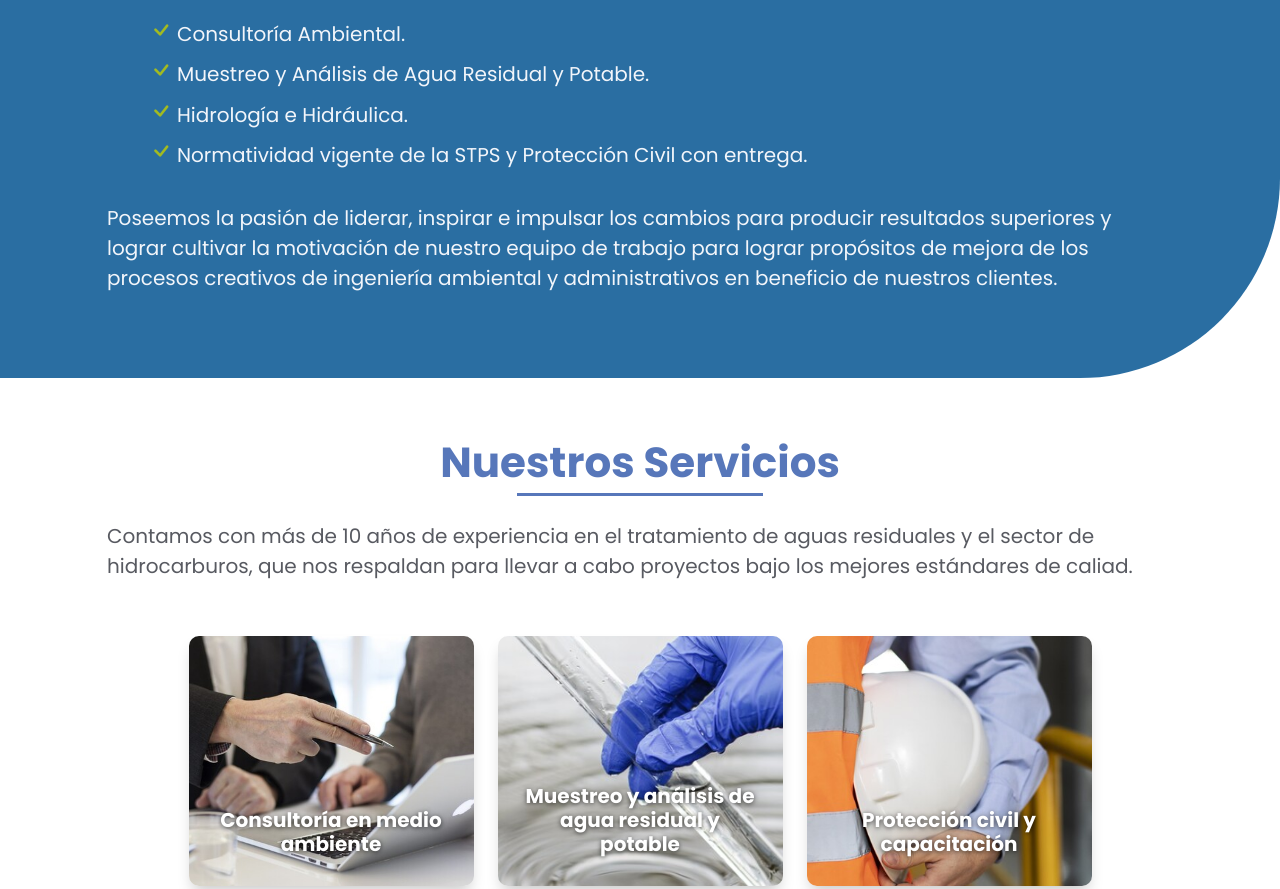
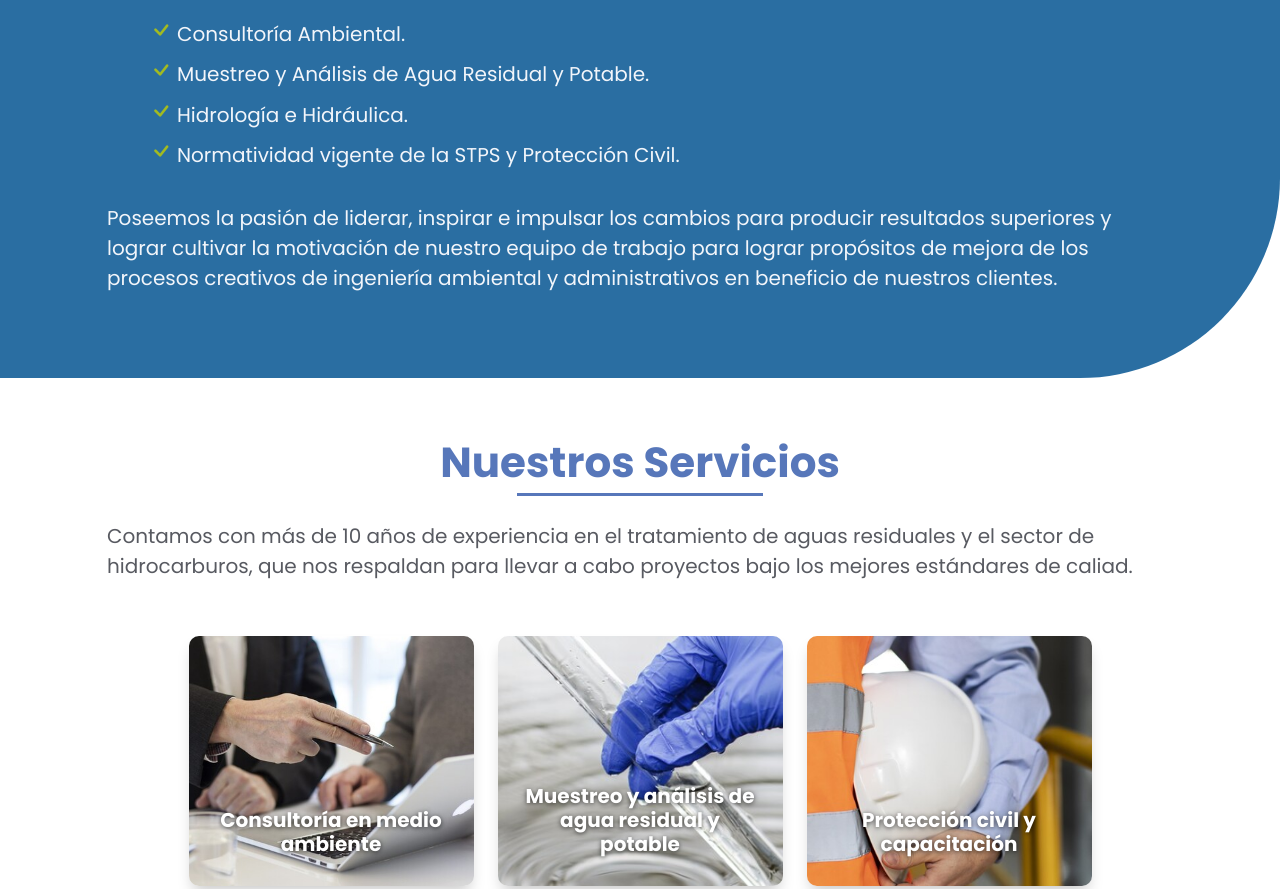
Before and after one commit to JTarangoDev/siia-web, a plain HTML site: page index.html in a window 1280 px wide. Shown: the part 780-1669 px from the top of the page. Drawn offline with Linux system fonts and the light colour scheme.

Commit message:
Small changes in about section info

```diff
--- a/index.html
+++ b/index.html
@@ -85,7 +85,7 @@
             <li data-aos="fade-up" data-aos-delay="200" data-aos-anchor-placement="top-bottom"><i class="bi bi-check"></i>Consultoría Ambiental.</li>
             <li data-aos="fade-up" data-aos-delay="300" data-aos-anchor-placement="top-bottom"><i class="bi bi-check"></i>Muestreo y Análisis de Agua Residual y Potable.</li>
             <li data-aos="fade-up" data-aos-delay="400" data-aos-anchor-placement="top-bottom"><i class="bi bi-check"></i>Hidrología e Hidráulica.</li>
-            <li data-aos="fade-up" data-aos-delay="500" data-aos-anchor-placement="top-bottom"><i class="bi bi-check"></i>Normatividad vigente de la STPS y Protección Civil con entrega.</li>
+            <li data-aos="fade-up" data-aos-delay="500" data-aos-anchor-placement="top-bottom"><i class="bi bi-check"></i>Normatividad vigente de la STPS y Protección Civil.</li>
           </ul>
           <p data-aos="fade-up" data-aos-delay="600" data-aos-anchor-placement="top-bottom">Poseemos la pasión de liderar, inspirar e impulsar los cambios para producir resultados superiores y lograr cultivar la motivación de nuestro equipo de trabajo para lograr propósitos de mejora de los procesos creativos de ingeniería ambiental y administrativos en beneficio de nuestros clientes.</p>
         </div>
```
